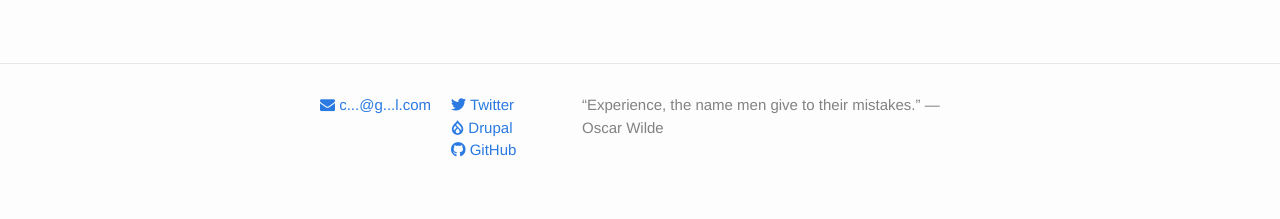
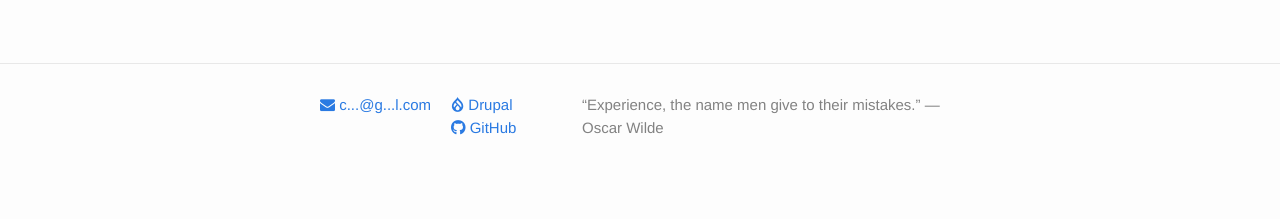
Before and after one commit to cilefen/cilefen.github.io, a Jekyll site: the page built from index.html, in a window 1280 px wide. Shown: the part 914-1133 px from the top of the page. Built offline with Jekyll 4.4.1, drawn with Linux system fonts in a browser that asks for light colours; nearby versions of some CDN libraries.

Commit message:
Removes Twitter

```diff
--- a/_config.yml
+++ b/_config.yml
@@ -5,7 +5,6 @@ description: > # this means to ignore newlines until "baseurl:"
 baseurl: "" # the subpath of your site, e.g. /blog/
 url: "https://cilefen.github.io" # the base hostname & protocol for your site
 social:
-  - {icon: twitter, label: Twitter, url: "https://twitter.com/cilefen"}
   - {icon: drupal, label: Drupal, url: "https://www.drupal.org/u/cilefen"}
   - {icon: github, label: GitHub, url: "https://github.com/cilefen"}
 
```
